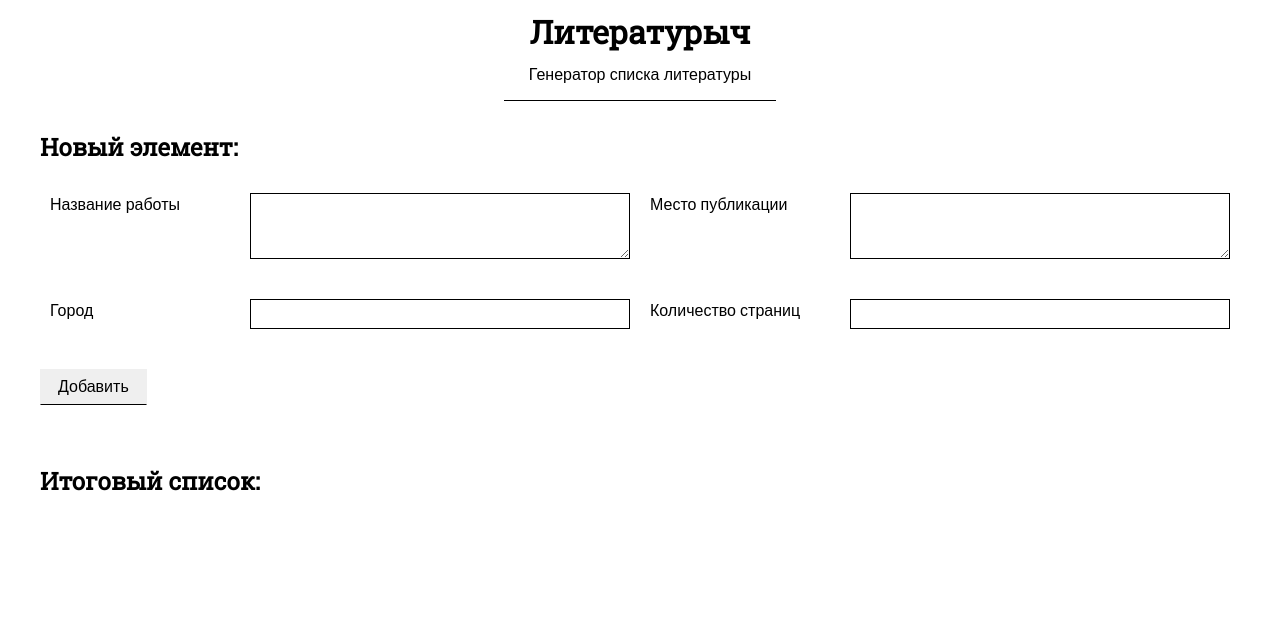
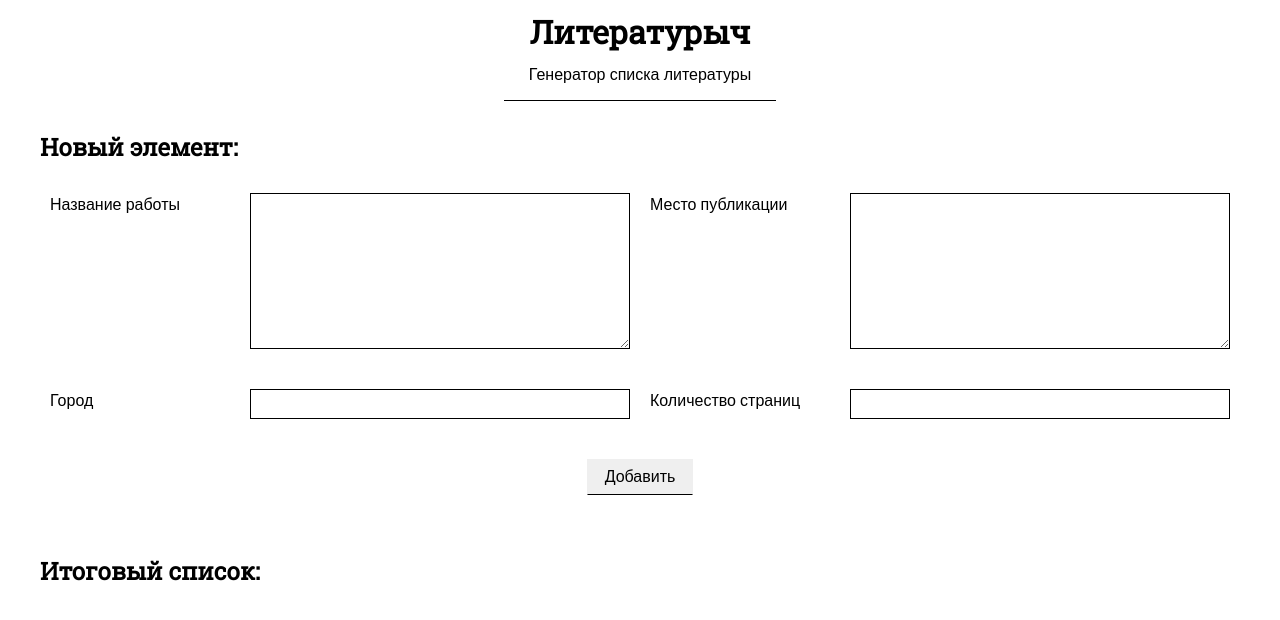
Before and after one commit to Ratch-e/biblio, a React (Create React App) app in the folder frontend/: page / in a window 1280 px wide. Shown: the top 620 px of the page. Built offline with nearby package versions, Linux system fonts and the light colour scheme.

Commit message:
refactor: рефакторинг

```diff
--- a/frontend/package.json
+++ b/frontend/package.json
@@ -13,6 +13,7 @@
     "react-redux": "^5.0.7",
     "react-router-dom": "^4.3.1",
     "react-scripts": "1.1.4",
+    "react-test-renderer": "^16.4.1",
     "redux": "^4.0.0",
     "redux-devtools-extension": "^2.13.2",
     "redux-thunk": "^2.3.0"
--- a/frontend/src/css/index.css
+++ b/frontend/src/css/index.css
@@ -113,3 +113,6 @@ h1, h2, h3, h4, h5, h6 {
     -webkit-flex: none;
         -ms-flex: none;
             flex: none; }
+  .new-entry__button {
+    display: block;
+    margin: 0 auto; }
--- /dev/null
+++ b/frontend/src/js/components/LibGenerator/InputBlock.js
@@ -0,0 +1,10 @@
+import React from 'react';
+
+const InputBlock = ({ title, value, click, category, type }) => (
+  <label className="new-entry__item">
+    <span className="new-entry__title">{title}</span>
+    <input type={type} className="input" value={value} onChange={e => click(category, e)} />
+  </label>
+);
+
+export default InputBlock;
--- a/frontend/src/js/components/LibGenerator/LibGenerator.js
+++ b/frontend/src/js/components/LibGenerator/LibGenerator.js
@@ -1,6 +1,6 @@
 import React, { Component } from 'react';
 import Result from './Result';
-import NewLibEntry from './NewLibEntry';
+import NewItem from './NewItem';
 
 class LibGenerator extends Component {
   constructor(props) {
@@ -26,7 +26,7 @@ class LibGenerator extends Component {
   render() {
     return (
       <section className="generator">
-        <NewLibEntry add={this.addEntry}/>
+        <NewItem add={this.addEntry}/>
         <Result list={this.state.items}/>
       </section>
     );
--- a/frontend/src/js/components/LibGenerator/NewEntryInput.js
+++ /dev/null
@@ -1,10 +0,0 @@
-import React from 'react';
-
-const NewEntryInput = props => (
-  <label className="new-entry__item">
-    <span className="new-entry__title">{props.title}</span>
-    <input type={props.type} className="input" value={props.value} onChange={e => props.click(props.category, e)} />
-  </label>
-);
-
-export default NewEntryInput;
--- a/frontend/src/js/components/LibGenerator/NewEntryTextarea.js
+++ /dev/null
@@ -1,10 +0,0 @@
-import React from 'react';
-
-const NewEntryTextarea = props => (
-  <label className="new-entry__item">
-    <span className="new-entry__title">{props.title}</span>
-    <textarea rows="3" className="input" value={props.value} onChange={e => props.click(props.category, e)} />
-  </label>
-);
-
-export default NewEntryTextarea;
--- a/frontend/src/js/components/LibGenerator/NewLibEntry.js
+++ b/frontend/src/js/components/LibGenerator/NewItem.js
@@ -1,8 +1,8 @@
 import React, { Component } from 'react';
-import NewEntryInput from './NewEntryInput';
-import NewEntryTextarea from './NewEntryTextarea';
+import InputBlock from './InputBlock';
+import TextareaBlock from './TextareaBlock';
 
-class NewLibEntry extends Component {
+class NewItem extends Component {
   constructor(props) {
     super(props);
 
@@ -28,8 +28,14 @@ class NewLibEntry extends Component {
    * Добавляет новый элемент списка литературы
    */
   addNewEntry() {
-    this.props.add(this.state);
-    this.resetState();
+    if (this.validateInputs()) {
+      this.props.add(this.state);
+      this.resetState();
+    }
+  }
+
+  validateInputs() {
+    return !!this.state.name && !!this.state.place && !!this.state.city && !!this.state.pages;
   }
 
   /**
@@ -47,26 +53,10 @@ class NewLibEntry extends Component {
       <section className="new-entry">
         <h2 className="title">Новый элемент:</h2>
         <div className="new-entry__inputs">
-          <NewEntryTextarea
-            title="Название работы"
-            value={this.state.name}
-            click={this.handleChange}
-            category="name"
-          />
-          <NewEntryTextarea
-            title="Место публикации"
-            value={this.state.place}
-            click={this.handleChange}
-            category="place"
-          />
-          <NewEntryInput
-            title="Город"
-            type="text"
-            value={this.state.city}
-            click={this.handleChange}
-            category="city"
-          />
-          <NewEntryInput
+          <TextareaBlock title="Название работы" value={this.state.name} click={this.handleChange} category="name" />
+          <TextareaBlock title="Место публикации" value={this.state.place} click={this.handleChange} category="place" />
+          <InputBlock title="Город" type="text" value={this.state.city} click={this.handleChange} category="city" />
+          <InputBlock
             title="Количество страниц"
             type="number"
             value={this.state.pages}
@@ -74,7 +64,7 @@ class NewLibEntry extends Component {
             category="pages"
           />
         </div>
-        <button className="button" onClick={() => this.addNewEntry()}>
+        <button className="button new-entry__button" onClick={() => this.addNewEntry()}>
           Добавить
         </button>
       </section>
@@ -82,4 +72,4 @@ class NewLibEntry extends Component {
   }
 }
 
-export default NewLibEntry;
+export default NewItem;
--- /dev/null
+++ b/frontend/src/js/components/LibGenerator/TextareaBlock.js
@@ -0,0 +1,10 @@
+import React from 'react';
+
+const TextareaBlock = ({ title, value, category, click }) => (
+  <label className="new-entry__item">
+    <span className="new-entry__title">{title}</span>
+    <textarea rows="8" className="input" value={value} onChange={e => click(category, e)} />
+  </label>
+);
+
+export default TextareaBlock;
--- a/frontend/src/sass/common/new-entry.sass
+++ b/frontend/src/sass/common/new-entry.sass
@@ -19,3 +19,7 @@
     width: 200px
     display: block
     flex: none
+
+  &__button
+    display: block
+    margin: 0 auto
```
Also changed, not shown: 1 other file (tests, documents, lock files or other folders).
